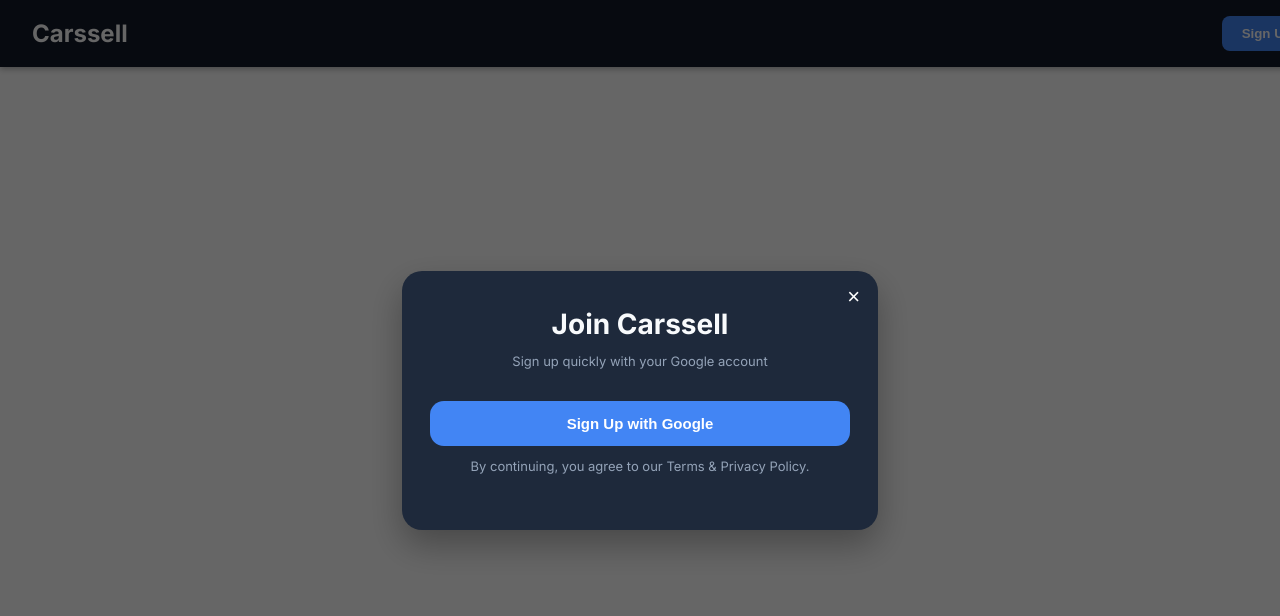
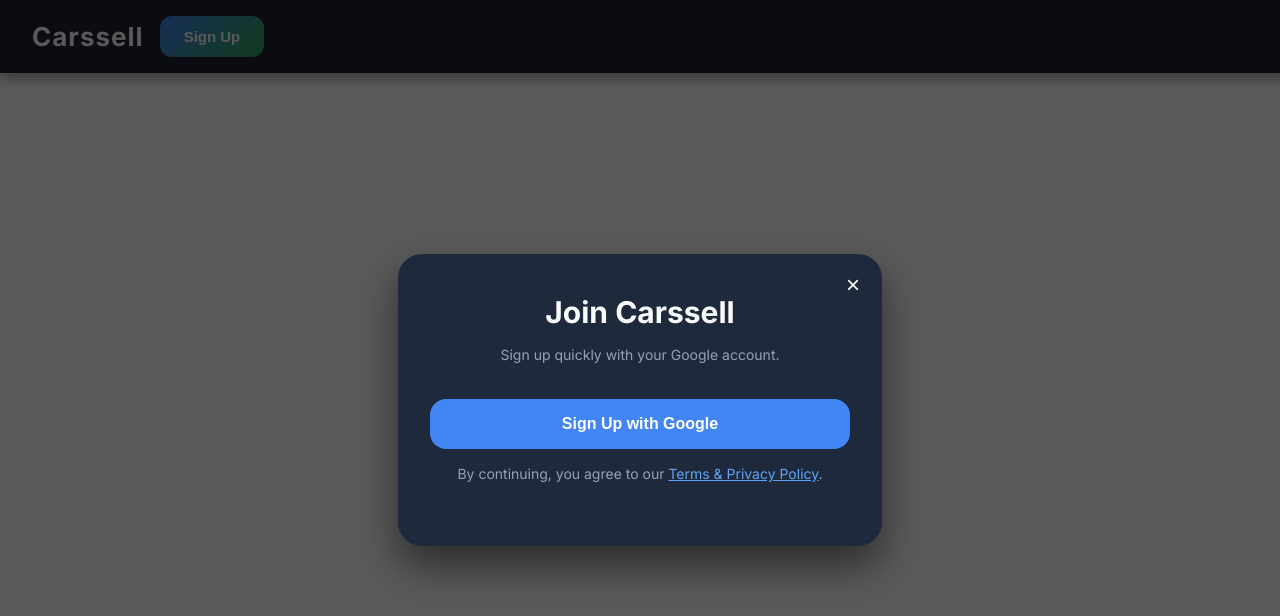
Before and after one commit to lamm24/Test, a plain HTML site: page index.html in a window 1280 px wide. Both pictures are taken after a click on the button "Sign Up". Drawn offline with Linux system fonts and the light colour scheme.

Commit message:
Update index.html

```diff
--- a/index.html
+++ b/index.html
@@ -8,104 +8,159 @@
   <link rel="preconnect" href="https://fonts.gstatic.com" crossorigin>
   <link href="https://fonts.googleapis.com/css2?family=Inter:wght@400;500;600;700&display=swap" rel="stylesheet">
   <style>
+    /* Global Styles */
     body {
       margin: 0;
       font-family: 'Inter', sans-serif;
       background: linear-gradient(135deg, #0b0f17, #111827);
       color: #fff;
+      transition: background 0.3s ease;
     }
+
+    /* Header */
     header {
       display: flex;
-      justify-content: space-between;
+      justify-content: flex-start; /* Align items to the left */
       align-items: center;
       padding: 16px 32px;
-      background: #111827;
+      background: rgba(17,24,39,0.95);
+      backdrop-filter: blur(6px);
       position: fixed;
       width: 100%;
       top: 0;
       left: 0;
       z-index: 1000;
-      box-shadow: 0 2px 6px rgba(0,0,0,0.3);
+      box-shadow: 0 4px 12px rgba(0,0,0,0.4);
+      gap: 16px; /* space between title and button */
     }
+
     header h1 {
       margin: 0;
-      font-size: 24px;
+      font-size: 26px;
+      font-weight: 700;
+      letter-spacing: 1px;
+      color: #fff;
     }
+
     header button {
-      padding: 10px 20px;
-      border-radius: 8px;
+      padding: 12px 24px;
+      border-radius: 12px;
       border: none;
       cursor: pointer;
-      background: #4285F4;
+      background: linear-gradient(135deg, #4285F4, #34a853);
       color: #fff;
       font-weight: 600;
-      transition: 0.3s;
+      font-size: 15px;
+      transition: transform 0.2s, box-shadow 0.2s;
     }
+
     header button:hover {
-      background: #357ae8;
+      transform: translateY(-2px);
+      box-shadow: 0 8px 20px rgba(0,0,0,0.3);
     }
-    /* Modal overlay */
+
+    #userName {
+      font-weight: 600;
+      font-size: 16px;
+      margin-left: 16px;
+    }
+
+    /* Modal Overlay */
     .modal-overlay {
       position: fixed;
       top: 0;
       left: 0;
       width: 100%;
       height: 100%;
-      background: rgba(0,0,0,0.6);
+      background: rgba(0,0,0,0.65);
       display: none;
       justify-content: center;
       align-items: center;
       z-index: 2000;
+      animation: fadeIn 0.3s ease forwards;
     }
+
+    @keyframes fadeIn {
+      from { opacity: 0; }
+      to { opacity: 1; }
+    }
+
+    /* Card */
     .card {
       max-width: 420px;
       width: 100%;
       background: #1e293b;
-      padding: 36px 28px;
-      border-radius: 20px;
-      box-shadow: 0 15px 35px rgba(0,0,0,0.3);
+      padding: 40px 32px;
+      border-radius: 24px;
+      box-shadow: 0 20px 40px rgba(0,0,0,0.5);
       text-align: center;
       position: relative;
+      transform: translateY(-20px);
+      opacity: 0;
+      animation: slideIn 0.35s ease forwards;
     }
+
+    @keyframes slideIn {
+      to {
+        transform: translateY(0);
+        opacity: 1;
+      }
+    }
+
     .card h1 {
-      margin: 0 0 10px;
+      margin: 0 0 12px;
       font-weight: 700;
-      font-size: 28px;
+      font-size: 30px;
       color: #f8fafc;
     }
+
     .muted {
       color: #94a3b8;
-      font-size: 13px;
-      margin: 12px 0 20px;
+      font-size: 14px;
+      margin: 14px 0 22px;
+      line-height: 1.5;
     }
+
     .btn {
       width: 100%;
-      padding: 14px;
+      padding: 16px;
       margin-top: 12px;
-      border-radius: 14px;
+      border-radius: 16px;
       border: none;
       cursor: pointer;
       font-weight: 600;
-      font-size: 15px;
+      font-size: 16px;
       transition: all 0.3s ease;
     }
+
     .btn.google {
       background: #4285F4;
       color: #fff;
     }
+
     .btn.google:hover {
       background: #357ae8;
+      transform: translateY(-2px);
+      box-shadow: 0 6px 16px rgba(0,0,0,0.25);
     }
+
     .close-btn {
       position: absolute;
-      top: 12px;
-      right: 12px;
+      top: 16px;
+      right: 16px;
       background: transparent;
       border: none;
-      font-size: 22px;
+      font-size: 24px;
       cursor: pointer;
       color: #fff;
+      transition: transform 0.2s;
     }
+
+    .close-btn:hover {
+      transform: rotate(90deg);
+    }
+
+    /* Toast */
     #toast {
       position: fixed;
       bottom: 24px;
@@ -113,28 +168,26 @@
       transform: translateX(-50%);
       background: #0b141f;
       color: #e6f9f0;
-      padding: 14px 20px;
-      border-radius: 12px;
+      padding: 16px 24px;
+      border-radius: 16px;
       display: none;
       font-weight: 500;
-      box-shadow: 0 5px 20px rgba(0,0,0,0.3);
+      box-shadow: 0 8px 24px rgba(0,0,0,0.4);
       z-index: 3000;
+      animation: popIn 0.3s ease forwards;
     }
-    #userName {
-      font-weight: 600;
-      font-size: 16px;
-      color: #fff;
-      margin-left: 16px;
+
+    @keyframes popIn {
+      from { transform: translate(-50%, 20px); opacity: 0; }
+      to { transform: translate(-50%, 0); opacity: 1; }
     }
   </style>
 </head>
 <body>
   <header>
     <h1>Carssell</h1>
-    <div>
-      <span id="userName"></span>
-      <button id="openModalBtn">Sign Up</button>
-    </div>
+    <button id="openModalBtn">Sign Up</button>
+    <span id="userName"></span>
   </header>
 
   <!-- Modal -->
@@ -142,12 +195,13 @@
     <div class="card">
       <button class="close-btn" id="closeModalBtn">&times;</button>
       <h1>Join Carssell</h1>
-      <p class="muted">Sign up quickly with your Google account</p>
+      <p class="muted">Sign up quickly with your Google account.</p>
       <button id="signUpBtn" class="btn google">Sign Up with Google</button>
-      <p class="muted">By continuing, you agree to our Terms & Privacy Policy.</p>
+      <p class="muted">By continuing, you agree to our <a href="#" style="color:#60a5fa;">Terms & Privacy Policy</a>.</p>
     </div>
   </div>
 
+  <!-- Toast -->
   <div id="toast">
     <span id="toastMsg"></span>
   </div>
@@ -195,8 +249,8 @@
       try {
         const result = await signInWithPopup(auth, googleProvider);
         const displayName = result.user.displayName;
-        userNameDisplay.textContent = "Hello, " + displayName;
-        showToast("Welcome " + displayName + "!");
+        userNameDisplay.textContent = `Hello, ${displayName}`;
+        showToast(`Welcome ${displayName}!`);
         modalOverlay.style.display = "none";
       } catch (err) {
         showToast("Error: " + err.message);
```
